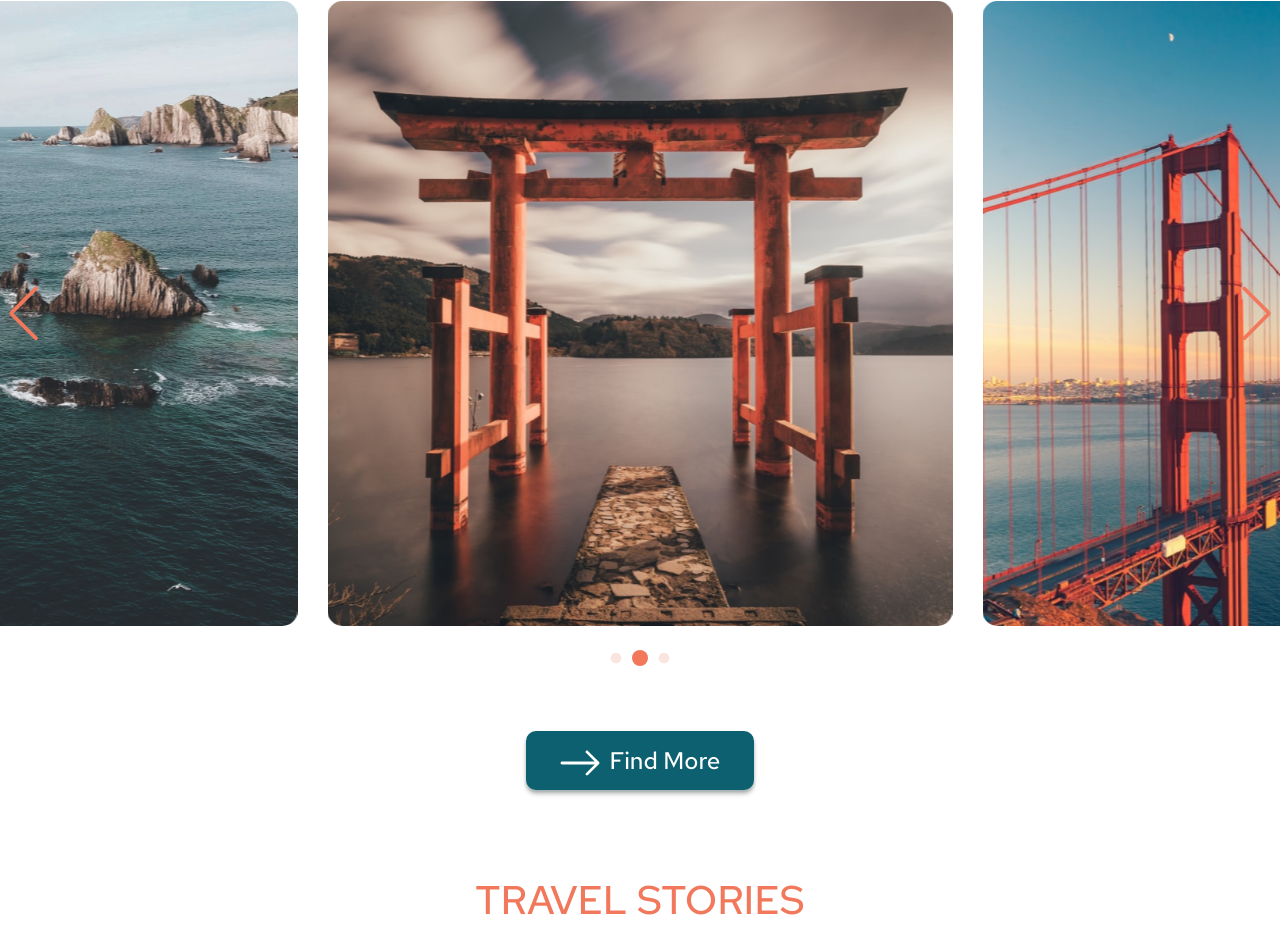
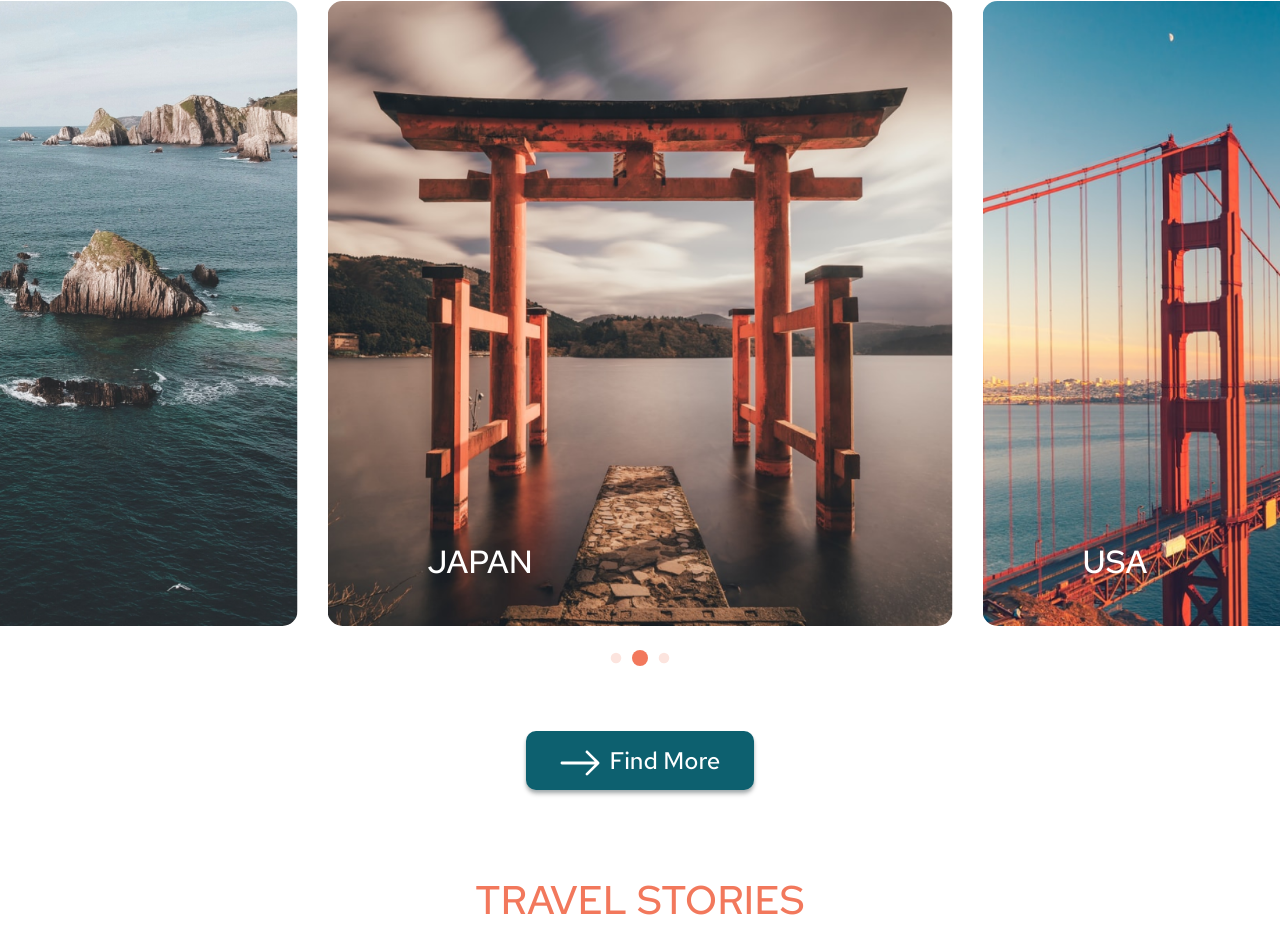
Before and after one commit to Studdnet/maket-travel-portal, a website: page src/index.html in a window 1280 px wide. Shown: the part 1306-2236 px from the top of the page. Drawn offline with nearby package versions, Linux system fonts and the light colour scheme; files that its build step writes are made by us from their sources; a web font is replaced by a local one.

Commit message:
refactor: add name for all images of slider

```diff
--- a/src/index.html
+++ b/src/index.html
@@ -106,16 +106,19 @@
 						<div class="image-slider__slide swiper-slide">
 							<div class="image-slider__image">
 								<img src="./img/slider/image_3.png" alt="image">
+								<div class="image-slider__descr">Spain</div>
 							</div>
 						</div>
 						<div class="image-slider__slide swiper-slide">
 							<div class="image-slider__image">
 								<img src="./img/slider/image_1.png" alt="image">
+								<div class="image-slider__descr">Japan</div>
 							</div>
 						</div>
 						<div class="image-slider__slide swiper-slide">
 							<div class="image-slider__image">
 								<img src="./img/slider/image_2.png" alt="image">
+								<div class="image-slider__descr">USA</div>
 							</div>
 						</div>
 
--- a/src/sass/blocks/_slider.scss
+++ b/src/sass/blocks/_slider.scss
@@ -4,6 +4,7 @@
 }
 
 .image-slider {
+	position: relative;
 
 	&__slide {}
 
@@ -16,6 +17,17 @@
 			max-width: 100%;
 			border-radius: 15px;
 		}
+	}
+
+	&__descr {
+		font-family: 'Red Hat Text';
+		font-weight: 500;
+		font-size: 32px;
+		text-transform: uppercase;
+		color: $white;
+		position: absolute;
+		bottom: 40px;
+		left: 100px;
 	}
 }
 
@@ -30,6 +42,7 @@
 
 .swiper-button-next,
 .swiper-button-prev {
+	display: none;
 	color: $main-color;
 	transition: color 0.3s ease 0s;
 
```
Also changed, not shown: dist/css/style.min.css, dist/index.html.
